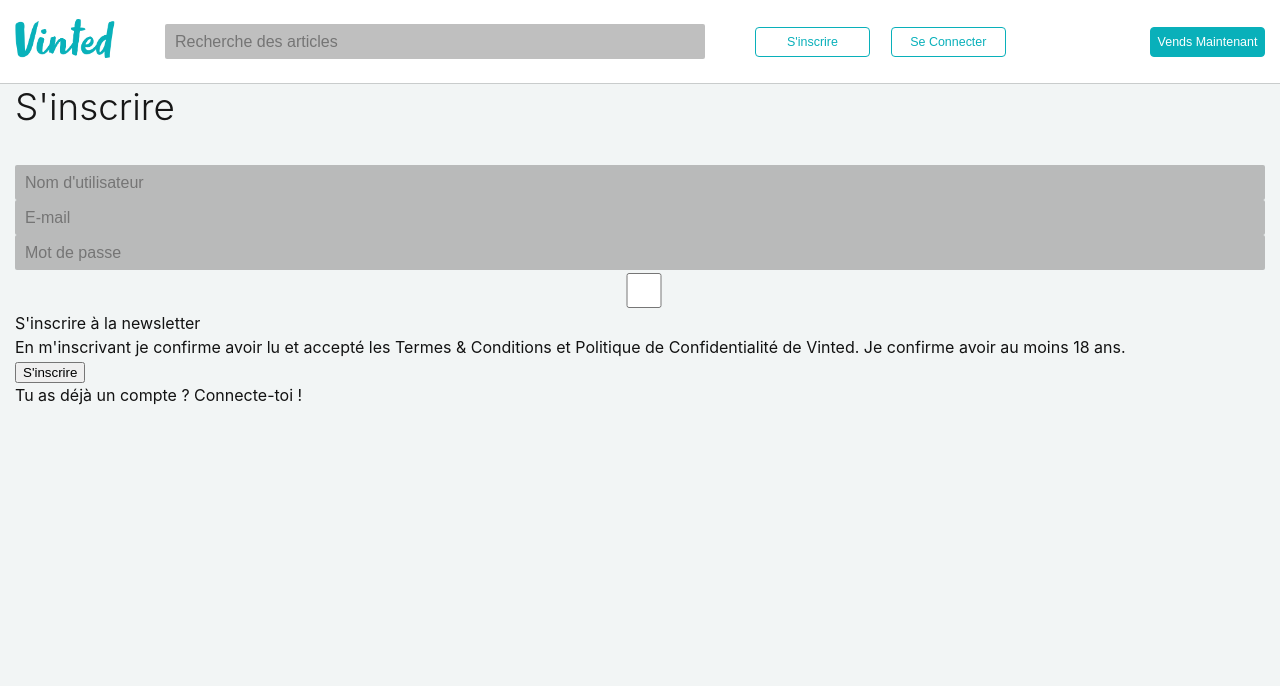
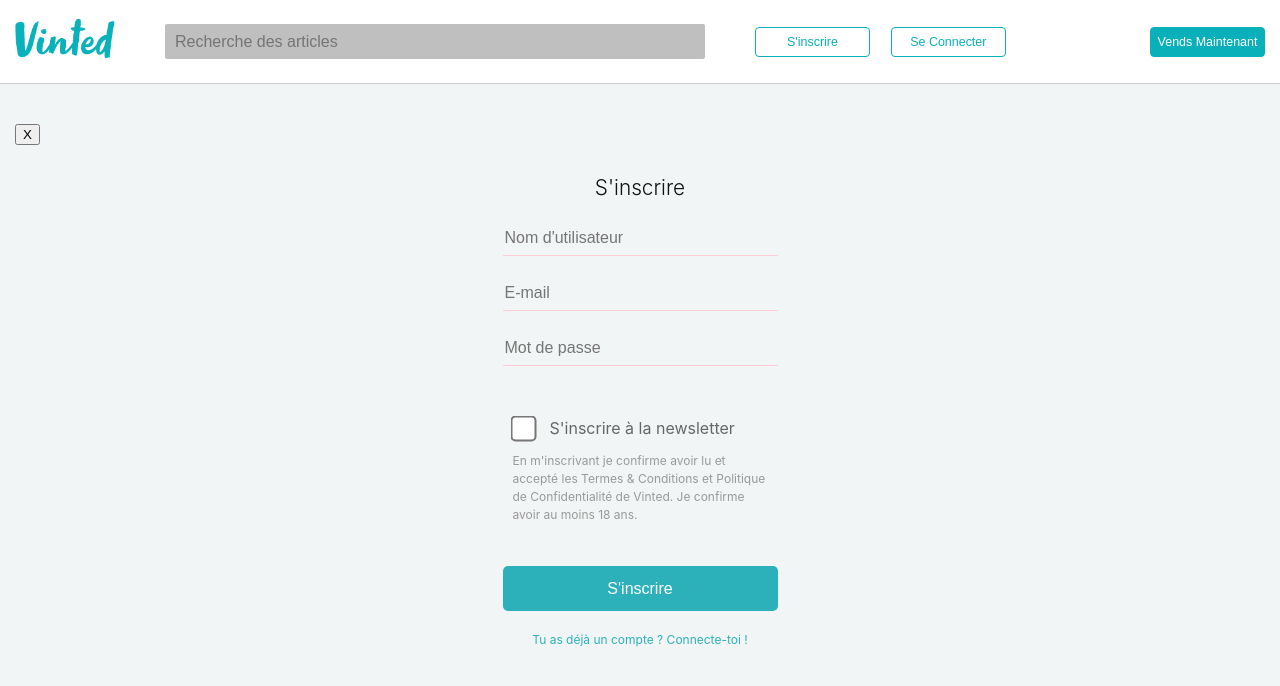
Before and after one commit to emmanuelledennemont/vinted-frontend, a React (Create React App) app: page /signup in a window 1280 px wide. Shown: the top 686 px of the page. Built offline with nearby package versions, Linux system fonts and the light colour scheme.

Commit message:
form integration

```diff
--- a/src/App.css
+++ b/src/App.css
@@ -61,12 +61,19 @@
 }
 
 h4 {
-  font-size: 0.875rem;
+  font-size: 1.3rem;
+  font-weight: 300;
+  margin: 20px 0;
 }
 
 a {
   color: inherit;
   text-decoration: none;
+}
+
+input {
+  background: none;
+  outline: none;
 }
 
 .input-search {
@@ -76,7 +83,7 @@
   margin: 0 40px;
 }
 
-input {
+.input-search>input {
   background-color: #7777;
   border: 0;
   display: flex;
@@ -155,6 +162,7 @@
   align-items: center;
   justify-content: flex-end;
   gap: 1.3rem;
+  padding-left: 0 15px;
 }
 
 .btn-grp button {
@@ -173,6 +181,7 @@
 }
 
 a.btn-left button {
+  padding: 0 5px;
   background-color: #fff;
   color: #09b0ba;
   border: #09b0ba solid 1px;
@@ -402,6 +411,105 @@
   margin-top: 50px;
 }
 
+/*
+===============
+Signup
+===============
+*/
+
+.form {
+  display: flex;
+  flex-direction: column;
+  justify-content: center;
+  text-align: center;
+  margin-top: 30px;
+}
+
+.form>button{
+  width: 100%;
+  max-width: 25px;
+  display: flex;
+  align-items: flex-end;
+  margin: 10px 0;
+}
+
+.form-inputs {
+  width: 275px;
+  margin: auto;
+  display: flex;
+  flex-direction: column;
+}
+
+.form-input>input::placeholder {
+  color: #c4c2c26c;
+  opacity: 0.8;
+  background: none;
+  outline: none;
+}
+
+.form-inputs>input {
+  border: none;
+  border-bottom: 1px solid #fcced3;
+  height: 35px;
+  margin-bottom: 20px;
+  font-size: 16px;
+}
+
+.newsletter {
+  margin-top: 20px;
+  padding: 10px;
+}
+
+.input-chek {
+  display: flex;
+  align-items: center;
+}
+
+.form-inputs input[type=checkbox] {
+  transform: scale(2);
+  margin-right: 20px;
+}
+
+input[type="checkbox" i] {
+  background-color: initial;
+  cursor: default;
+  appearance: auto;
+  box-sizing: border-box;
+  margin: 3px 3px 3px 4px;
+  padding: initial;
+  border: initial;
+}
+
+.input-chek label {
+  color: #666;
+  font-size: 16px;
+}
+ .newsletter p
+  {
+    text-align: left;
+    color: #999;
+    font-size: 12px;
+    margin: 12px 0;
+ }
+
+ .form-inputs button {
+  background-color: #2cb1ba;
+  height: 45px;
+  width: 100%;
+  border: none;
+  outline: none;
+  border-radius: 5px;
+  color: #fff;
+  font-size: 16px;
+  margin-top: 20px;}
+
+.link {
+    color: #2cb1ba;
+    font-size: 12px;
+    text-decoration: none;
+    margin-top: 20px;
+}
+
 @media (max-width: 712px) {
 
   .header-contain {
@@ -430,21 +538,41 @@
     max-width: 72px;
   }
 
-  .btn-grp, .btn-grp button {
+  .btn-grp,
+  .btn-grp button {
     align-items: center;
     display: flex;
     flex-direction: row;
     justify-content: space-around;
-}
+  }
 
   .start {
     width: 100%;
     max-width: 293px;
     top: 250px;
   }
+
+
+  .btn-grp button {
+    width: 100px;
+    font-size: 0.78rem;
+    line-height: 16px;
+    font-weight: 200;
+  }
+
+  .btn-left button {
+    padding: 0 5px;
+  }
+
+
+  a.sales-now button {
+    padding: 0 5px;
+  }
 }
 
 @media (max-width: 512px) {
+
+
   .product-images img {
     width: 100%;
     max-width: 420px;
--- a/src/App.js
+++ b/src/App.js
@@ -12,7 +12,7 @@
   const [user, setUser] = useState(null);
   const [token, setToken] = useState(Cookies.get("token") || null);
   const [username, setUsername] = useState(Cookies.get("username") || null);
-
+  const [openModal, setOpenModal] = useState(false);
   return (
     <div className="App">
       <Router>
@@ -31,6 +31,7 @@
                   setUser={setUser}
                   username={username}
                   setUsername={setUsername}
+                  onClick={()=> setOpenModal(true)}
                 />
               }
             />
--- a/src/components/Header.js
+++ b/src/components/Header.js
@@ -1,8 +1,11 @@
 import vinted from "../images/logo.png";
 import { Link, Navigate } from "react-router-dom";
 import Cookies from "js-cookie";
+import { useState } from "react";
 
 const Header = ({ token }) => {
+
+  const [openModal, setOpenModal] = useState(false);
   console.log("token", token);
   return (
     <header>
--- a/src/pages/Login.js
+++ b/src/pages/Login.js
@@ -1,6 +1,6 @@
 import { useState } from "react";
 import axios from "axios";
-import { useNavigate, Navigate } from "react-router-dom";
+import { useNavigate, Navigate, Link } from "react-router-dom";
 import Cookies from "js-cookie";
 
 const Login = ({ token, setUser }) => {
@@ -21,10 +21,11 @@
   return token ? (
     <Navigate to="/" />
   ) : (
-    <div className="login-form container">
-      <h3>Se connecter</h3>
+    <div className="form container modal-bkgd">
+      <button>X</button>
+      <h4>Se connecter</h4>
       <form
-        className="inputs"
+        className="form-inputs modal-container"
         onSubmit={(event) => {
           event.preventDefault();
           const fetchData = async () => {
@@ -48,7 +49,7 @@
       >
         <input
           type="mail"
-          placeholder="e-mail"
+          placeholder="E-mail"
           value={mail}
           onChange={changeMail}
         />
@@ -59,8 +60,11 @@
           onChange={changePassword}
         />
 
-        <button type="submit" className="submit-btn">se connecter</button>
+        <button type="submit" className="submit-btn">Se connecter</button>
       </form>
+      <Link to="/signup" className="link">
+      Pas encore de compte ? Inscris-toi !
+      </Link>
     </div>
   );
 };
--- a/src/pages/Signup.js
+++ b/src/pages/Signup.js
@@ -25,10 +25,11 @@
   };
 
   return !token ? (
-    <div className="form container">
-      <h3>S'inscrire</h3>
+    <div className="form container modal-bkgd">
+      <button>X</button>
+      <h4>S'inscrire</h4>
       <form
-        className="form-inputs"
+        className="form-inputs modal-container"
         onSubmit={(event) => {
           event.preventDefault();
           const fetchData = async () => {
@@ -48,7 +49,9 @@
               setNewsletter(false);
               setUser(response.data);
               Cookies.set("token", response.data.token, { expires: 7 });
-              setToken(Cookies.set("token", response.data.token, { expires: 7 }));
+              setToken(
+                Cookies.set("token", response.data.token, { expires: 7 })
+              );
             } catch (error) {
               console.log(error.response);
             }
@@ -75,22 +78,26 @@
           onChange={changePassword}
         />
         <div className="newsletter">
+          <div className="input-chek">
           <input
             id="checkbox"
             type="checkbox"
             checked={newsletter}
             onChange={() => {
-              setNewsletter(!newsletter);
+              setNewsletter((prevState) => !prevState);
             }}
           />
           <label htmlFor="checkbox">S'inscrire à la newsletter</label>
+          </div>
           <p>
             En m'inscrivant je confirme avoir lu et accepté les Termes &
             Conditions et Politique de Confidentialité de Vinted. Je confirme
             avoir au moins 18 ans.
           </p>
         </div>
-        <button type="submit" className="submit-btn">S'inscrire</button>
+        <button type="submit" className="submit-btn">
+          S'inscrire
+        </button>
       </form>
       <Link to="/login" className="link">
         Tu as déjà un compte ? Connecte-toi !
@@ -98,7 +105,7 @@
     </div>
   ) : (
     <div className="form">
-      <p>Votre compte a été créé !</p>
+        <p>Votre compte a été créé !</p>
     </div>
   );
 };
```
